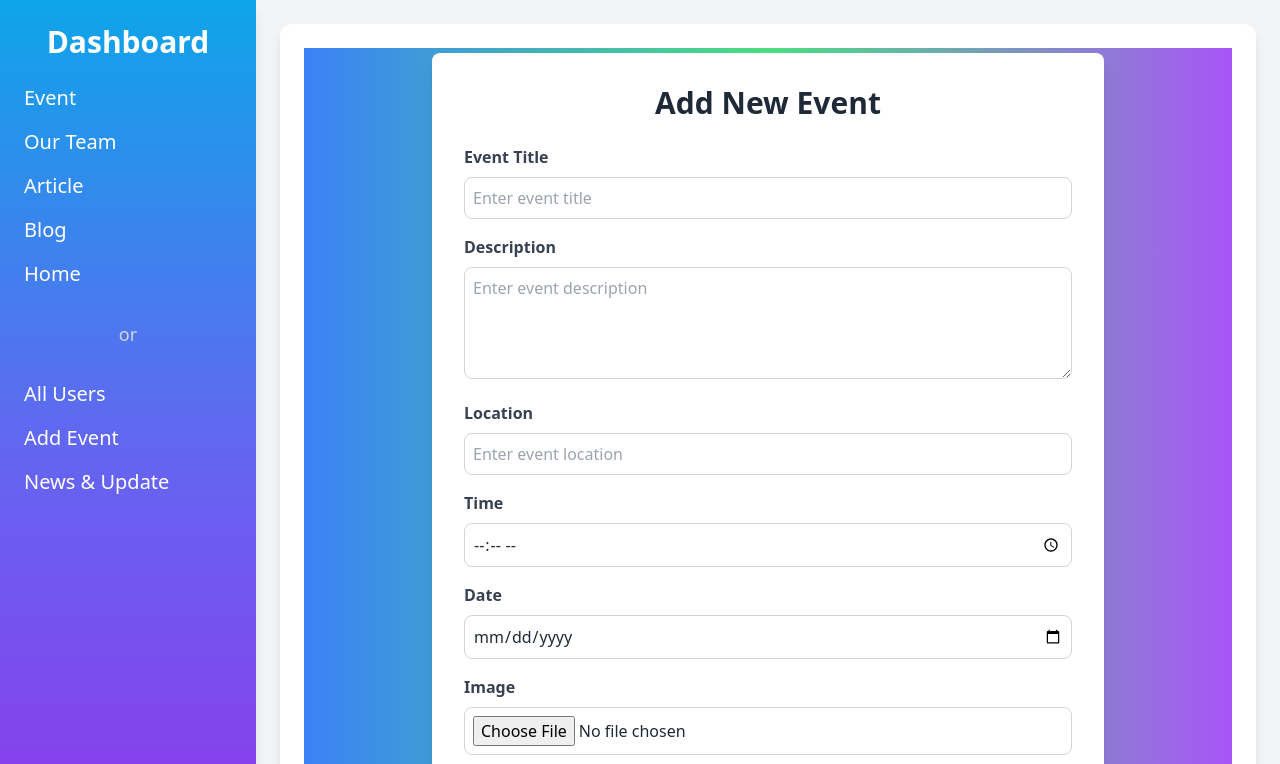
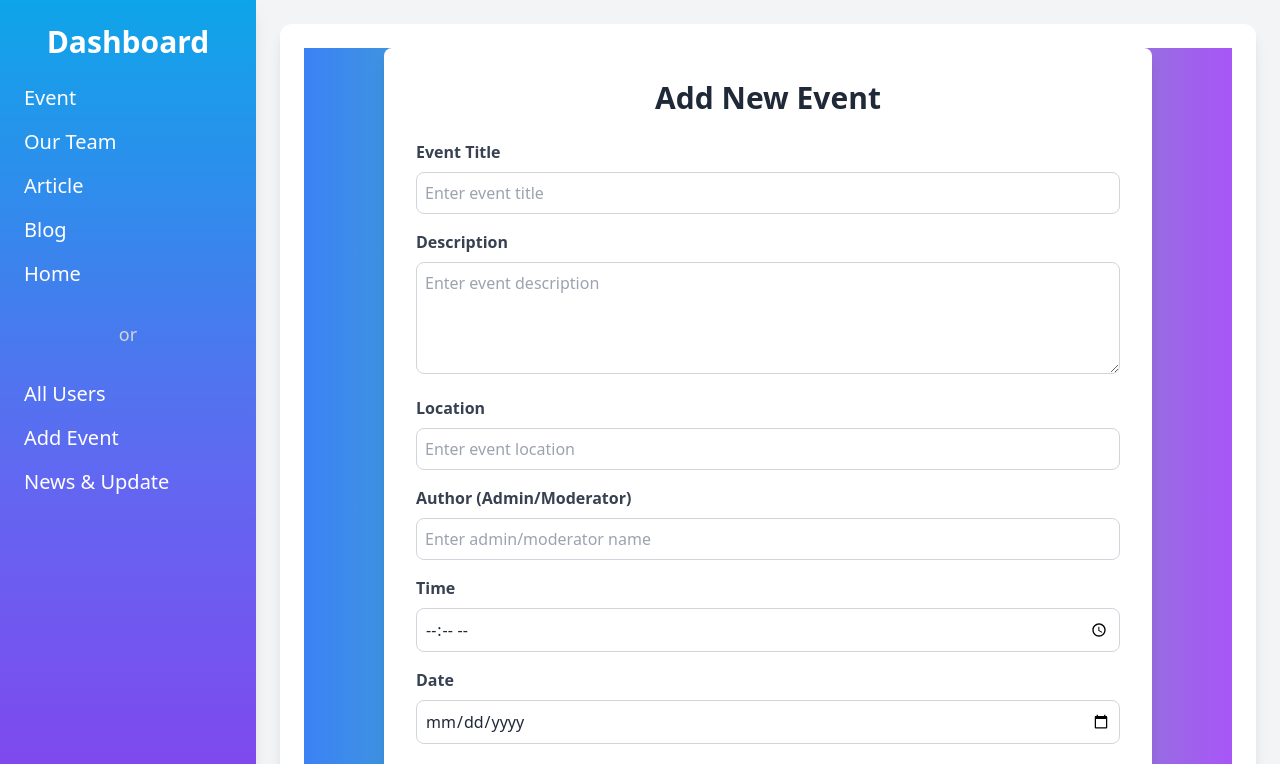
Before and after one commit to Nadimmo/Cyclist-Club-Client-Side, a React (Vite) app: page /dashboard/addEvent in a window 1280 px wide. Shown: the top 764 px of the page. Built offline with nearby package versions, Linux system fonts and the light colour scheme; no server answers.

Commit message:
added image

```diff
--- a/src/Components/Dashboard/AddEvent/AddEvent.jsx
+++ b/src/Components/Dashboard/AddEvent/AddEvent.jsx
@@ -54,8 +54,8 @@ const AddEvent = () => {
   };
 
   return (
-    <div className="min-h-screen bg-gradient-to-r from-blue-500 via-green-400 to-purple-500  flex items-center justify-center">
-      <div className="bg-white shadow-lg rounded-lg p-8 w-full max-w-2xl">
+    <div className="min-h-screen max-w-full bg-gradient-to-r from-blue-500 via-green-400 to-purple-500  flex items-center justify-center">
+      <div className="bg-white shadow-lg rounded-lg p-8 w-full max-w-3xl">
         <h1 className="text-3xl font-bold text-center text-gray-800 mb-6">Add New Event</h1>
         <form onSubmit={handleSubmit} className="space-y-4">
           {/* Title */}
@@ -92,6 +92,20 @@ const AddEvent = () => {
               value={formData.location}
               onChange={handleChange}
               placeholder="Enter event location"
+              className="w-full border border-gray-300 rounded-lg p-2"
+              required
+            />
+          </div>
+
+          {/* Author */}
+          <div>
+            <label className="block text-gray-700 font-semibold mb-2">Author (Admin/Moderator)</label>
+            <input
+              type="text"
+              name="author"
+              value={formData.author}
+              onChange={handleChange}
+              placeholder="Enter admin/moderator name"
               className="w-full border border-gray-300 rounded-lg p-2"
               required
             />
--- a/src/Components/Dashboard/EventPage/EventPage.jsx
+++ b/src/Components/Dashboard/EventPage/EventPage.jsx
@@ -7,52 +7,58 @@ const EventPage = () => {
   // Sample event data for demonstration purposes
   const events = [
     {
-      image: 'https://via.placeholder.com/400x200',
+      image: 'https://i.ibb.co.com/7pTPGbG/353019813-977102463420377-8092918194537159193-n.jpg',
       title: 'City Ride to Dinajpur',
       description: 'Join us for a scenic ride from Rangpur to Dinajpur.',
       location: 'Starting Point: Rangpur Central Park',
       date: 'November 10, 2024',
       time: '7:00 AM',
+      author: 'Admin'
     },
     {
-      image: 'https://via.placeholder.com/400x200',
+      image: 'https://i.ibb.co.com/gj8b83g/44.jpg',
       title: 'Charity Ride for Education',
       description: 'A fundraising ride to support local schools.',
       location: 'Starting Point: Rangpur University',
       date: 'November 17, 2024',
       time: '8:00 AM',
+      author: 'Admin'
     },
     {
-      image: 'https://via.placeholder.com/400x200',
+      image: 'https://i.ibb.co.com/Pmtq0k4/c4.jpg',
       title: 'Sunset Beach Ride',
       description: 'A relaxed ride to enjoy the sunset by the beach.',
       location: 'Starting Point: Rangpur Beach Road',
       date: 'November 24, 2024',
       time: '5:30 PM',
+      author: 'Moderator'
     },
     {
-      image: 'https://via.placeholder.com/400x200',
+      image: 'https://i.ibb.co.com/JB5Z4RR/i3.jpg',
       title: 'City Ride to Dinajpur',
       description: 'Join us for a scenic ride from Rangpur to Dinajpur.',
       location: 'Starting Point: Rangpur Central Park',
       date: 'November 10, 2024',
       time: '7:00 AM',
+      author: 'Moderator'
     },
     {
-      image: 'https://via.placeholder.com/400x200',
+      image: 'https://i.ibb.co.com/gj8b83g/44.jpg0',
       title: 'Charity Ride for Education',
       description: 'A fundraising ride to support local schools.',
       location: 'Starting Point: Rangpur University',
       date: 'November 17, 2024',
       time: '8:00 AM',
+      author: 'Moderator'
     },
     {
-      image: 'https://via.placeholder.com/400x200',
+      image: 'https://i.ibb.co.com/Pmtq0k4/c4.jpg',
       title: 'Sunset Beach Ride',
       description: 'A relaxed ride to enjoy the sunset by the beach.',
       location: 'Starting Point: Rangpur Beach Road',
       date: 'November 24, 2024',
       time: '5:30 PM',
+      author: 'Admin'
     },
   ];
 
```
